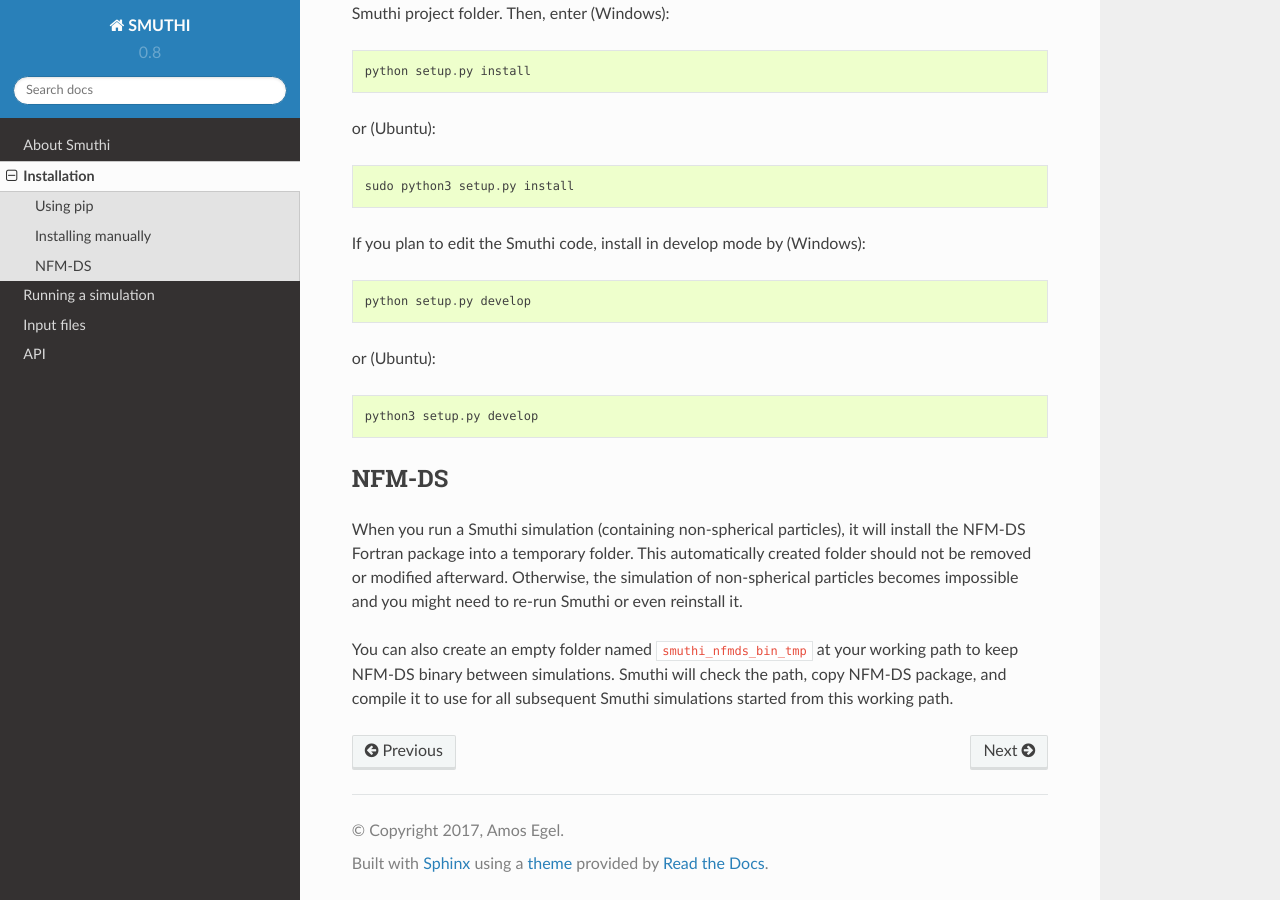
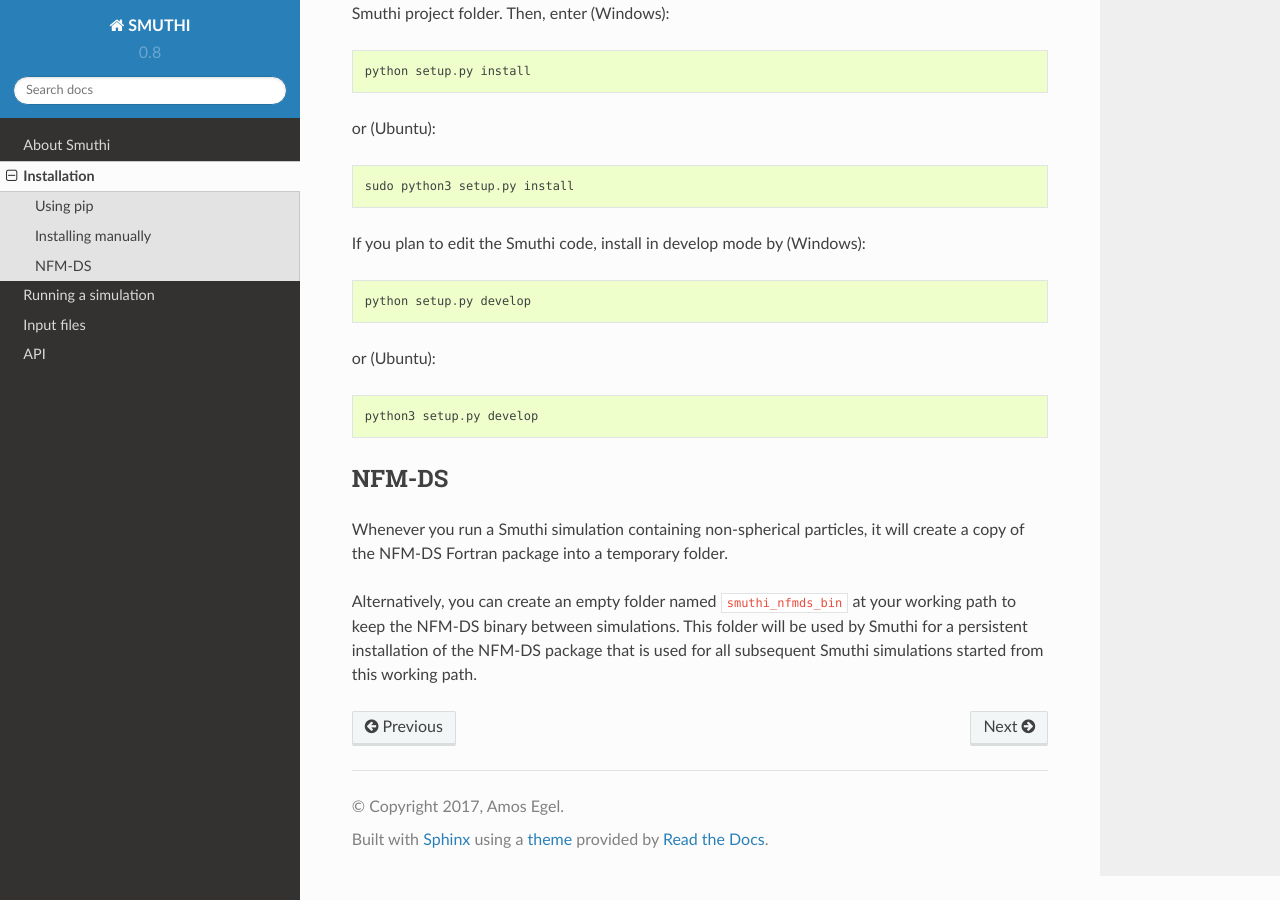
Before and after one commit to AmosEgel/smuthi, a Sphinx documentation site: the page built from docs/installation.rst, in a window 1280 px wide and 900 px high, scrolled down 667 px. Built offline with Sphinx 7.4.7 and the Read the Docs theme 2.0.0, drawn with Linux system fonts in a browser that asks for light colours.

Commit message:
tidy up settings and doc for local nfmds folder, don't run gfortran when called from autodoc

```diff
--- a/docs/installation.rst
+++ b/docs/installation.rst
@@ -39,14 +39,11 @@
 
 NFM-DS
 -------
-When you run a Smuthi simulation (containing non-spherical particles),
-it will install the NFM-DS Fortran package into a temporary
-folder. This automatically created folder should not be removed or
-modified afterward. Otherwise, the simulation of non-spherical
-particles becomes impossible and you might need to re-run Smuthi or
-even reinstall it.
+Whenever you run a Smuthi simulation containing non-spherical particles,
+it will create a copy of the NFM-DS Fortran package into a temporary
+folder.
 
-You can also create an empty folder named :code:`smuthi_nfmds_bin_tmp`
-at your working path to keep NFM-DS binary between simulations. Smuthi
-will check the path, copy NFM-DS package, and compile it to use for
-all subsequent Smuthi simulations started from this working path.
+Alternatively, you can create an empty folder named :code:`smuthi_nfmds_bin`
+at your working path to keep the NFM-DS binary between simulations. This folder
+will be used by Smuthi for a persistent installation of the NFM-DS package
+that is used for all subsequent Smuthi simulations started from this working path.
--- a/setup.py
+++ b/setup.py
@@ -12,8 +12,9 @@
     """Compile nfmds code."""
     def run(self):
         install.run(self)
-        # compile nfmds
-        if sys.platform.startswith('linux') or sys.platform.startswith('darwin'):
+        # compile nfmds if not called by sphinx autodoc
+        if ((sys.platform.startswith('linux') or sys.platform.startswith('darwin'))
+            and not 'sphinx' in sys.modules):
             nfmds_sources_dirname = pkg_resources.resource_filename('smuthi.nfmds', 'NFM-DS')
             os.chdir(nfmds_sources_dirname + '/TMATSOURCES')
             sys.stdout.write('Compiling sources at ' + nfmds_sources_dirname + ' ...')
```
Also changed, not shown: 2 other files.
